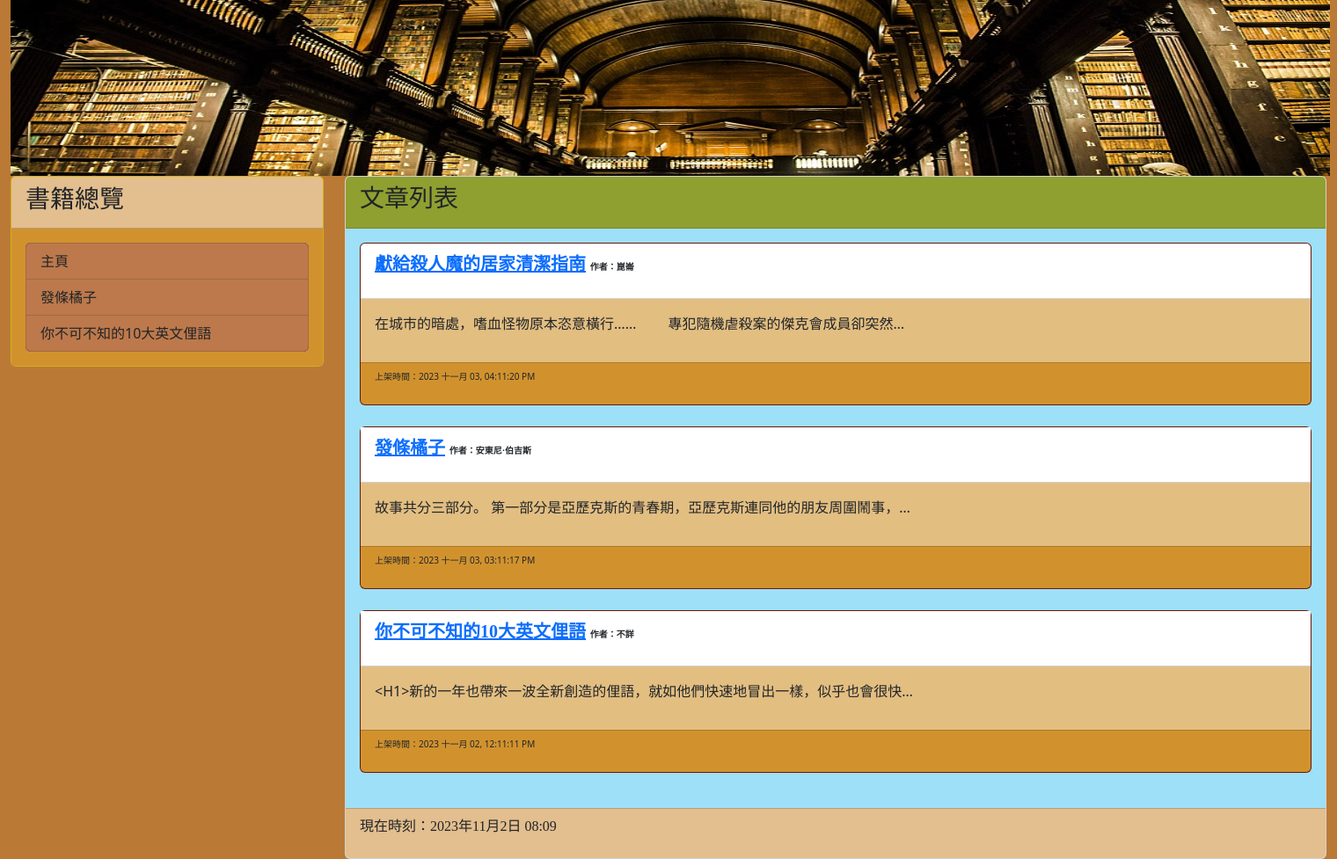
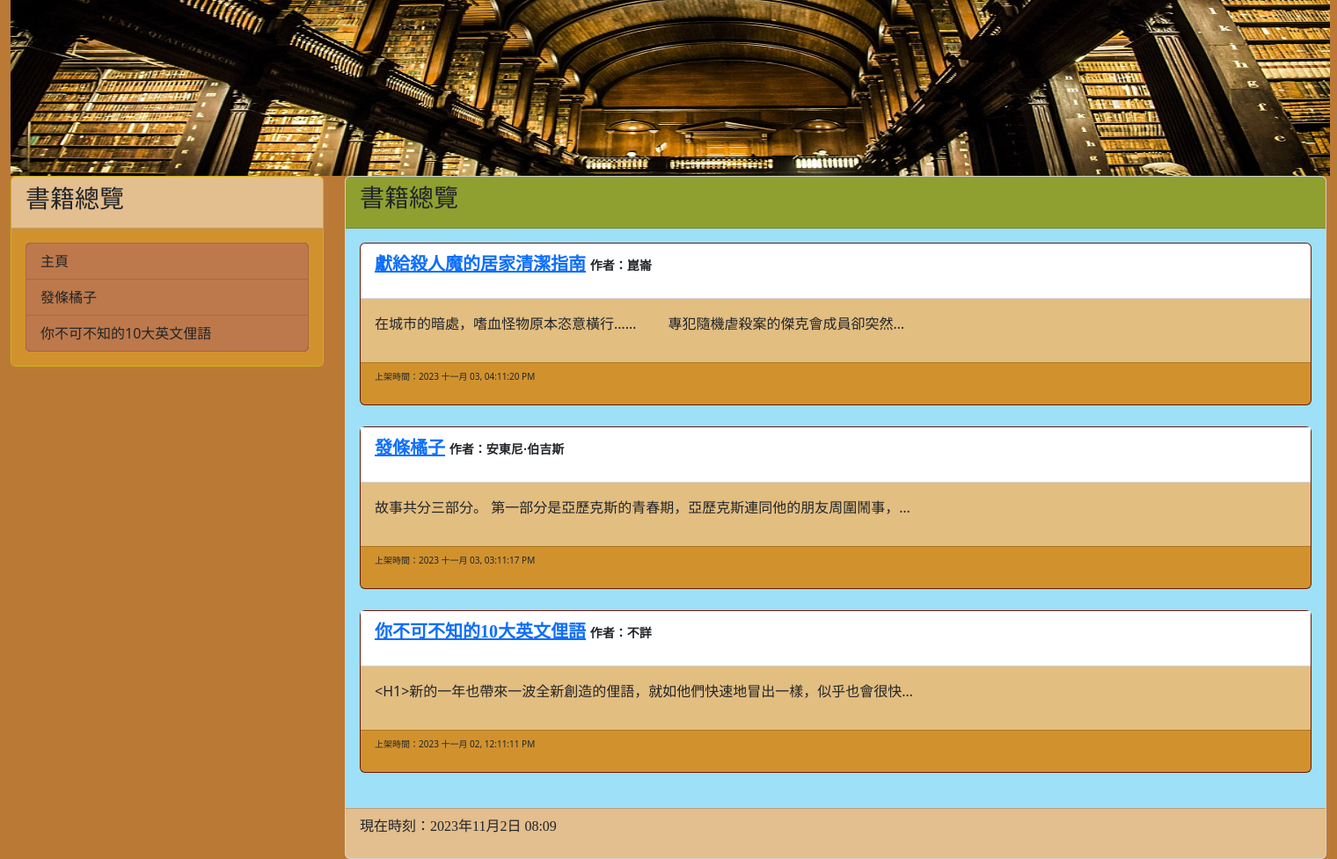
Before and after one commit to 11056033/library_system, a Django app: page / in a window 1520 px wide. Shown: the whole page at 88% size. Run offline with Django 4.2, Linux system fonts and the light colour scheme; data comes from the database, SQL or seed files in the repository; both versions use the stored data as it was after the commit.

Commit message:
更改書籍列表

```diff
--- a/mysite/models.py
+++ b/mysite/models.py
@@ -4,7 +4,7 @@ from django.db import models
 
 class Post(models.Model):
     title = models.CharField(max_length=200)
-    author = models.CharField(max_length=200, default="不詳")
+    author = models.CharField(max_length=200, default="不詳" )
     slug = models.CharField(max_length=200)
     body = models.TextField()
     pub_date = models.DateTimeField(auto_now_add=True)
--- a/templates/index.html
+++ b/templates/index.html
@@ -2,7 +2,7 @@
 {% extends 'base2.html' %}
 {% block title %} Library System {% endblock %}
 {% block headmessage %}
-    <h3 style='font-family:微軟正黑體;'>文章列表</a>
+    <h3 style='font-family:微軟正黑體;'>書籍總覽</a>
 {% endblock %}
 {% block content %}
 {% for post in posts %}
@@ -10,7 +10,7 @@
     <div class='card-header' style='background-color:#ffffff'>
         <p style='font-family:微軟正黑體;font-size:14pt;font-weight:bold;'>
             <a href='/post/{{post.slug}}' style="font-size:20px;">{{ post.title }}</a>
-            <a style="font-size:10px;"> {{ post.author }}<a>
+            <a style="font-size:14px;"> {{ post.author }}<a>
         </p>
     </div>
     <div class='card-body' style='background-color:#e3be81' style="font-size:15px;">
--- a/templates/post.html
+++ b/templates/post.html
@@ -4,6 +4,7 @@
 {% block title %} {{ post.title }} - 文學天地 {% endblock %}
 {% block headmessage %}
     <h3 style='font-family:微軟正黑體; '>{{ post.title }}</h3>
+    <a style="font-size:14px;"> {{ post.author }}<a>
     <a style='font-family:微軟正黑體;' href='/'>回首頁</a>
 {% endblock %}
 {% block content %}
```
Also changed, not shown: db.sqlite3.
